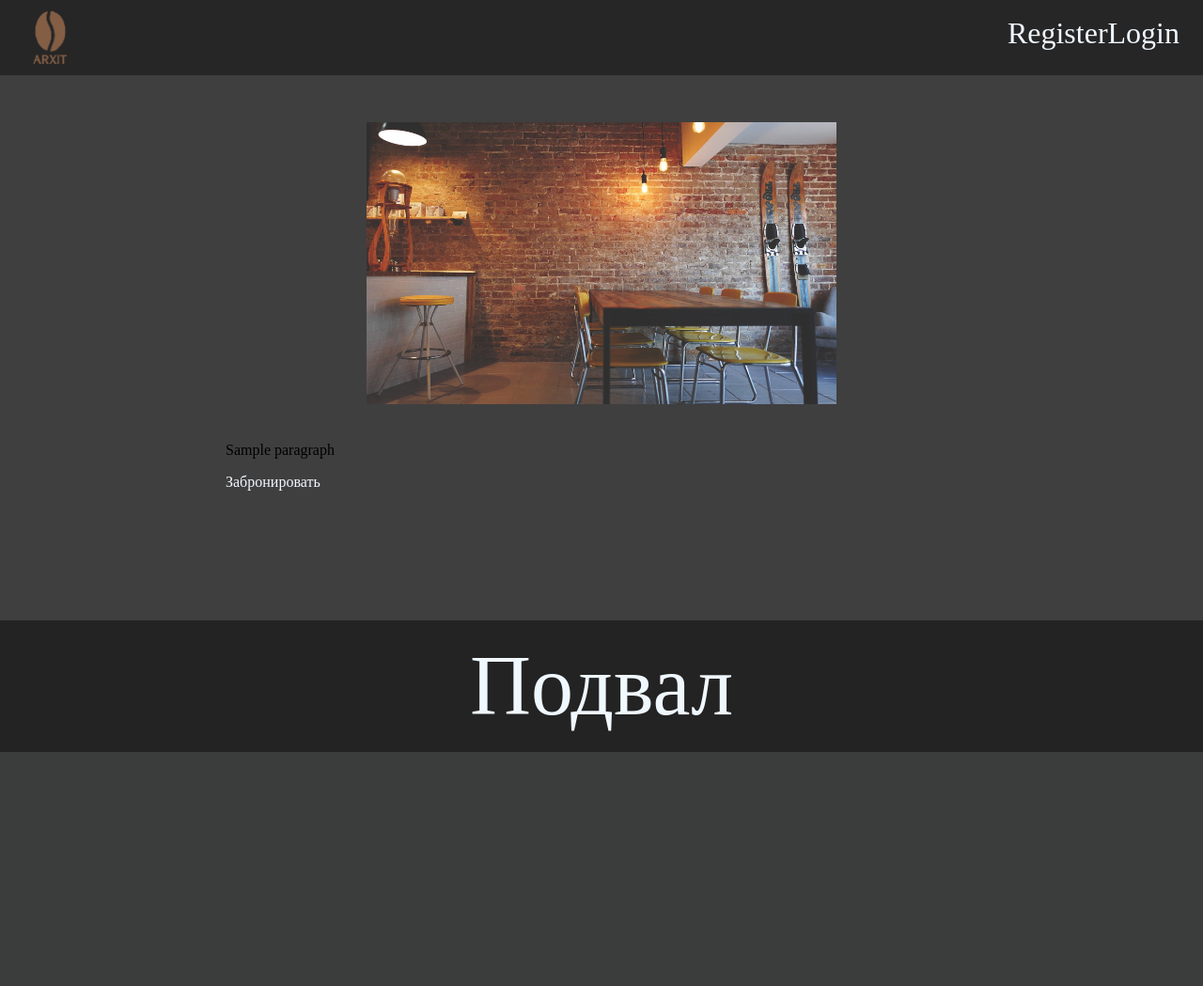
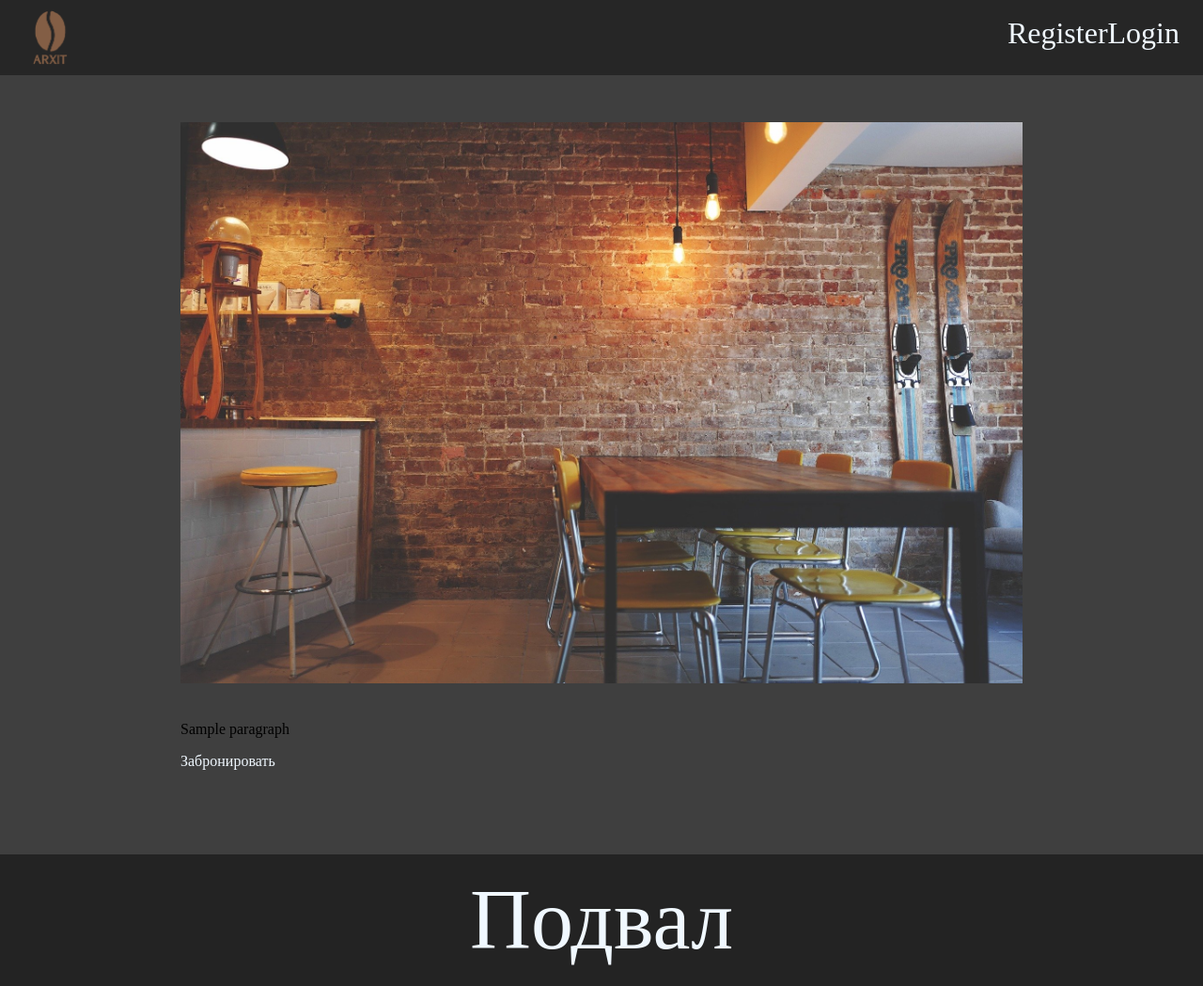
Before and after one commit to arxitim/abstract_anticafe, a Django app: template core/templates/core/table.html in a window 1280 px wide. Shown: the whole page at 94% size. Before the commit the page ends 800 px from the top, so only its background shows below. Run offline with Django 3.2, Linux system fonts and the light colour scheme; the template is opened without the code that fills it: most values are stand-ins (such as "Sample title", 1, 10 or a date in 2020).

Commit message:
the footer's attachment to the bottom has been changed; downgrading of registration forms, authorization, account details; added dynamic resizing of the image on the table page; refactoring css;

```diff
--- a/core/static/core/css/index.css
+++ b/core/static/core/css/index.css
@@ -1,7 +1,9 @@
 html, body {
     margin: 0;
-    height: 100%;
+    display: flex;
+    flex-direction: column;
     background-color: #3f3f3f;
+    min-height: 100vh;
 }
 
 header {
@@ -20,28 +22,6 @@ a {
     text-decoration: none;
 }
 
-.loginout_button {
-    margin-left: 20px;
-}
-
-.login_page_form {
-    margin-left: auto;
-    margin-right: auto;
-    width: 20%;
-}
-
-.account_page_form {
-    margin-left: auto;
-    margin-right: auto;
-    width: 40%;
-}
-
-.register_page_form {
-    margin-left: auto;
-    margin-right: auto;
-    width: 60%;
-}
-
 .login_block {
     display:flex;
     margin-right: 25px;
@@ -53,15 +33,8 @@ a {
     height: 60px;
 }
 
-.wrapper {
-    display: table;
-    height: 100%;
-    width: 100%;
-}
-
 .content {
-    display: table-row;
-    height: 100%;
+    flex-grow: 1;
 }
 
 .table {
@@ -69,29 +42,19 @@ a {
 }
 
 .table_img {
-    height: 300px;
-    width: 500px;
+    height: auto;
     display: block;
     margin-left: auto;
     margin-right: auto;
 }
 
 .table_details {
-    width: 800px;
     margin-left: auto;
     margin-right: auto;
     margin-top: 40px;
     margin-bottom: 40px;
 }
 
-.book_now {
-    height: 40px;
-    width: 150px;
-    display: block;
-    margin-left: auto;
-    margin-right: auto;
-    margin-top: 30px;
-}
 
 .block {
     margin-top: 8px;
@@ -99,21 +62,45 @@ a {
     user-select: none;
 }
 
+/*Мобильные усройства*/
+@media screen and (max-width:767px) {
+    .table_img, .table_details {
+        max-width: 90%;
+    }
+}
+
+/*Планшеты*/
 @media screen and (min-width:768px) and (max-width:991px) {
      .block {
         height: 200px;
     }
+
+    .table_img, .table_details {
+        max-width: 80%;
+    }
+
 }
 
+/*Маленькие мониторы*/
 @media screen and (min-width:992px) and (max-width:1199px) {
      .block {
         height: 200px;
     }
+
+    .table_img, .table_details {
+        max-width: 80%;
+    }
+
 }
 
+/*Большие мониторы*/
 @media screen and (min-width:1200px){
      .block {
         height: 200px;
+    }
+
+    .table_img, .table_details {
+        max-width: 70%;
     }
 
     .desktop {
@@ -146,6 +133,7 @@ a {
 }
 
 .footer {
+    flex-shrink: 0;
     margin-top: 50px;
     height: 140px;
     font-size: 90px;
--- a/core/templates/core/account_details.html
+++ b/core/templates/core/account_details.html
@@ -15,7 +15,7 @@
 {% endblock %}
 
 {% block content %}
-    <div class="account_page_form">
+    <div>
 
         <form method="post" action="{% url 'details' %}">
             {% csrf_token %}
--- a/core/templates/core/table.html
+++ b/core/templates/core/table.html
@@ -26,7 +26,6 @@
         {% else %}
             <a href="{% url 'login' %}?next={{ request.path }}">Забронировать</a>
         {% endif %}
-
     </div>
 {% endblock %}
 
--- a/core/templates/registration/login.html
+++ b/core/templates/registration/login.html
@@ -15,7 +15,7 @@
 {% endblock %}
 
 {% block content %}
-    <div class="login_page_form">
+    <div>
 
         <form method="post" action="{% url 'login' %}">
             {% csrf_token %}
--- a/core/templates/registration/register.html
+++ b/core/templates/registration/register.html
@@ -15,7 +15,7 @@
 {% endblock %}
 
 {% block content %}
-    <div class="register_page_form">
+    <div>
         <form action="" method="post">{% csrf_token %}
             {% for field in form %}
                 <p>
--- a/templates/base.html
+++ b/templates/base.html
@@ -7,13 +7,11 @@
     {% block styles %}{% endblock %}
 </head>
 <body>
-    <div class="wrapper">
-        {% block header %}{% endblock %}
-        <div class="content">
-            {% block content %}{% endblock %}
-        </div>
-        {% block footer %}{% endblock %}
+    {% block header %}{% endblock %}
+    <div class="content">
+        {% block content %}{% endblock %}
     </div>
+    {% block footer %}{% endblock %}
     {% block scripts %}{% endblock %}
 </body>
 </html>
```
Also changed, not shown: core/migrations/0002_auto_20200404_1151.py (added).
